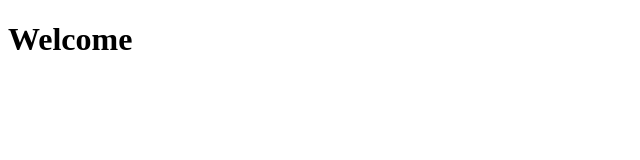
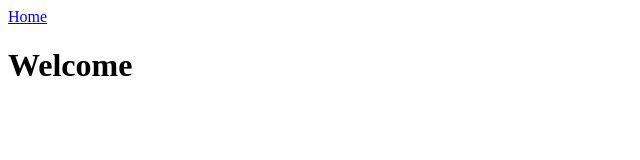
Before and after one commit to Manuja0045/git-practical-demo, a plain HTML site: page index.html in a window 1280 px wide. Shown: the whole page, without its empty margins (0-640 px from the left). Drawn offline with Linux system fonts and the light colour scheme.

Commit message:
Added navbar

```diff
--- a/index.html
+++ b/index.html
@@ -4,6 +4,9 @@
     <title>Git Practical</title>
 </head>
 <body>
+    <nav>
+    <a href="#">Home</a>
+    </nav>
     <h1>Welcome</h1>
 </body>
 </html>
```
